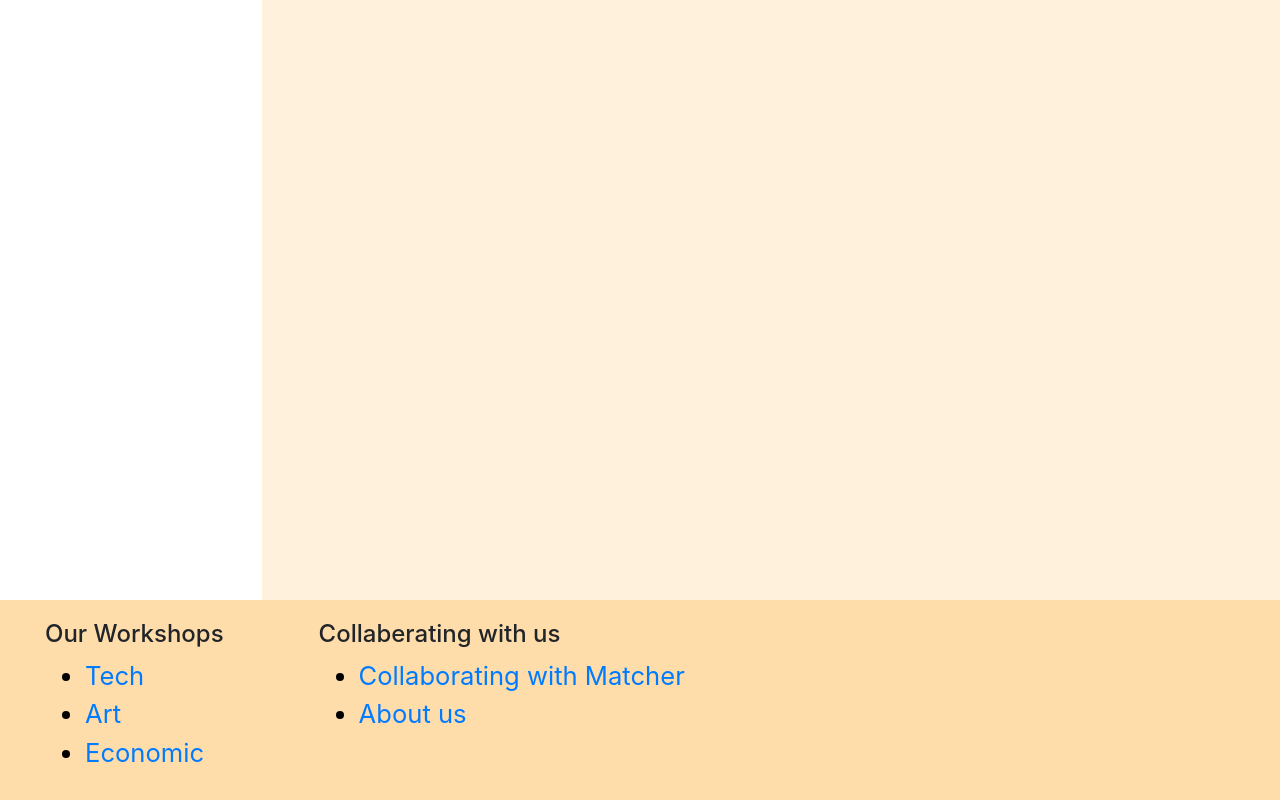
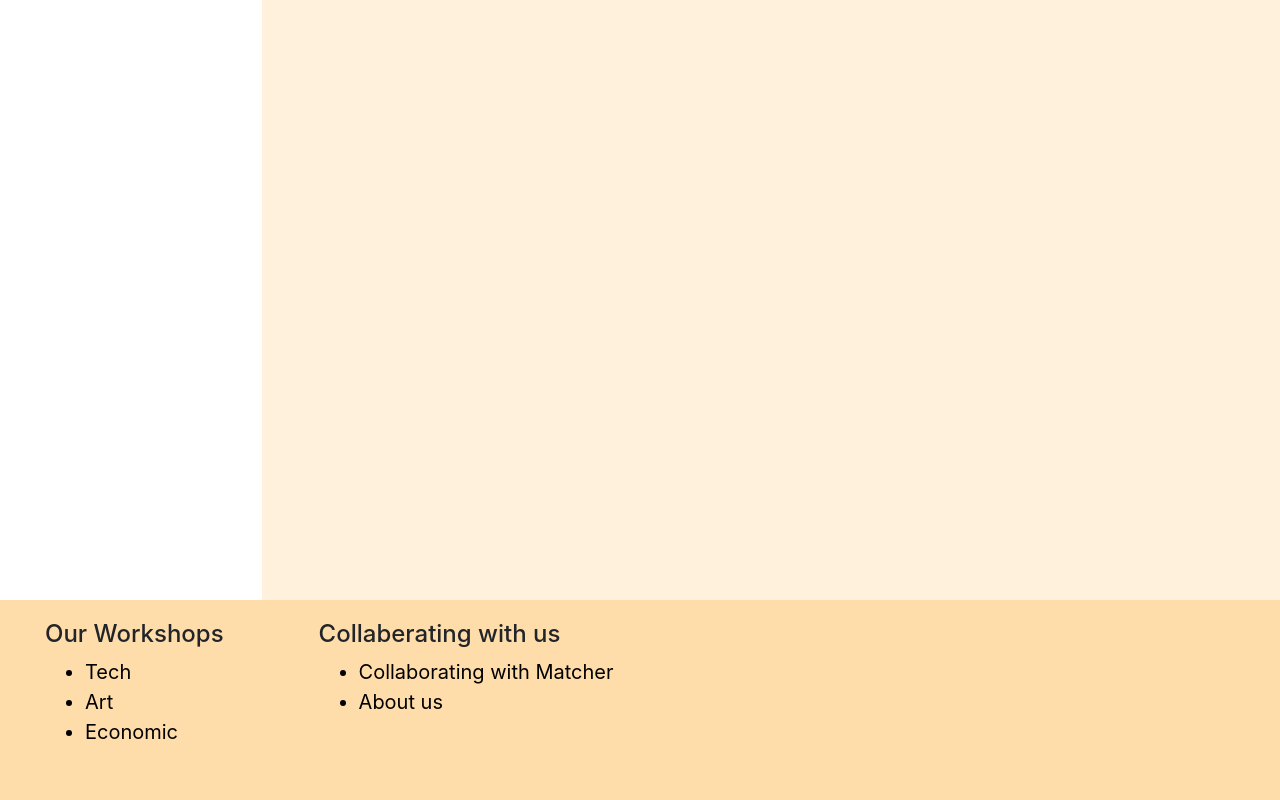
Before and after one commit to 2110423-2019-2/sec1_TerkyCompany-Frontend, a React (Create React App) app: page /workshoplist in a window 1280 px wide. Shown: the part 256-1056 px from the top of the page. Built offline with nearby package versions, Linux system fonts and the light colour scheme.

Commit message:
update css footer

```diff
--- a/src/Components/Footer/Footer.css
+++ b/src/Components/Footer/Footer.css
@@ -4,6 +4,7 @@
 
 
 .footer {
+    text-decoration: none;
     display: flex;
     height: 25vh;
     margin: 0px;
@@ -27,6 +28,12 @@
     font-size: 2vw;
 }
 
+#link-footer {
+    text-decoration: none;
+    color: black;
+    font-size: 20px ;
+}
+
 li {
     text-decoration: none;
 }
--- a/src/Components/Footer/Footer.js
+++ b/src/Components/Footer/Footer.js
@@ -22,19 +22,20 @@ class Footer extends Component {
                     <div id="col-1">
                         <div>
                             <h4>Our Workshops</h4>
-                            <ul>
-                                <li><a href="#">Tech</a></li>
-                                <li><a href="#">Art</a></li>
-                                <li><a href="#">Economic</a></li>
+                            <ul id="link-footer">
+                                <li><a id="link-footer" href="#">Tech</a></li>
+                                <li><a id="link-footer" href="#">Art</a></li>
+                                <li><a id="link-footer" href="#">Economic</a></li>
                             </ul>
                         </div>
                     </div>
+
                     <div id="col-1">
                         <div>
                             <h4>Collaberating with us</h4>
-                            <ul>
-                                <li><a href="#">Collaborating with Matcher</a></li>
-                                <li><a href="#">About us</a></li>
+                            <ul id="link-footer">
+                                <li><a id="link-footer" href="#">Collaborating with Matcher</a></li>
+                                <li><a id="link-footer" href="#">About us</a></li>
                             </ul>
                         </div>
                     </div>
```
